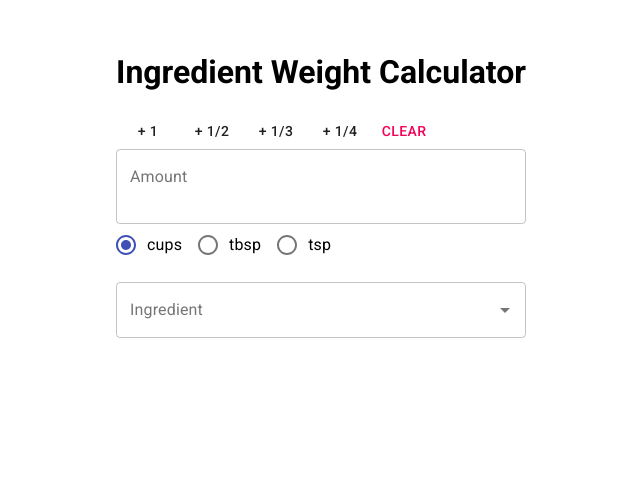
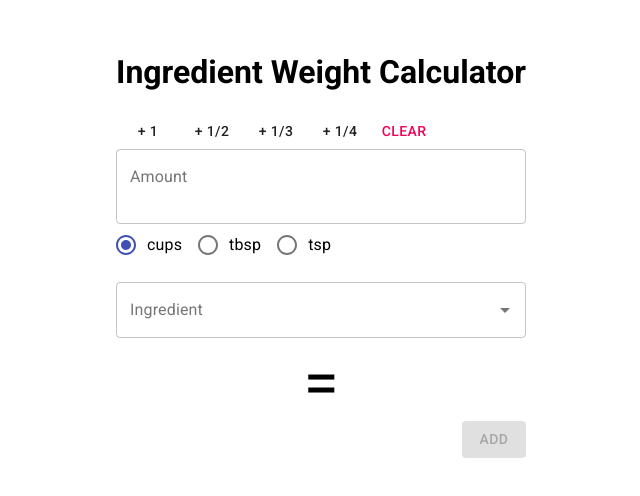
Before and after one commit to kylegong/cookiecalc, a Next.js app: page / in a window 1280 px wide. Shown: the top 496 px of the page, without its empty margins (319-959 px from the left). Built offline with nearby package versions, Linux system fonts and the light colour scheme.

Commit message:
Add history

```diff
--- a/components/calculator.tsx
+++ b/components/calculator.tsx
@@ -7,33 +7,45 @@ import {
 } from "@material-ui/core";
 import { Autocomplete } from "@material-ui/lab";
 import { useState } from "react";
+import { Amount, grams, UNITS } from "../lib/amount";
 import { Ingredient } from "../lib/ingredients";
-import { asCups, grams, UNITS } from "../lib/amount";
+import { History } from "./history";
 
 export interface CalculatorProps {
   ingredients: Ingredient[];
 }
 
 export default function Calculator(props: CalculatorProps) {
-  const [amountStr, setAmount] = useState("");
-  const addAmount = (value: number) => {
-    setAmount(`${value + Number(amountStr)}`);
+  const [volStr, setVol] = useState("");
+  const addVol = (value: number) => {
+    setVol(`${value + Number(volStr)}`);
   };
   const [unit, setUnit] = useState("cups");
   const [ingredient, setIngredient] = useState<Ingredient>();
-  let calculation = "";
-  if (amountStr != "" && ingredient != null) {
-    const amount = { value: Number(amountStr), unit, ingredient };
-    calculation = `= ${grams(amount)} grams`;
+  let calculation = "=";
+  let addAmount = null;
+  const [amounts, setAmounts] = useState<Amount[]>([]);
+  if (volStr != "" && ingredient != null) {
+    const amount = { value: Number(volStr), unit, ingredient };
+    addAmount = () => {
+      setAmounts([...amounts, amount]);
+      console.log(amounts);
+    };
+    calculation = `= ${grams(amount).toFixed(0)} grams`;
   }
+  const delAmount = (i: number) => {
+    const newAmounts = amounts.slice();
+    newAmounts.splice(i, 1);
+    setAmounts(newAmounts);
+  };
   return (
     <div>
       <div>
-        <AddAmountButton addAmount={addAmount} num={1} />
-        <AddAmountButton addAmount={addAmount} num={1} denom={2} />
-        <AddAmountButton addAmount={addAmount} num={1} denom={3} />
-        <AddAmountButton addAmount={addAmount} num={1} denom={4} />
-        <Button color="secondary" onClick={() => setAmount("")}>
+        <AddVolButton addVol={addVol} num={1} />
+        <AddVolButton addVol={addVol} num={1} denom={2} />
+        <AddVolButton addVol={addVol} num={1} denom={3} />
+        <AddVolButton addVol={addVol} num={1} denom={4} />
+        <Button color="secondary" onClick={() => setVol("")}>
           Clear
         </Button>
       </div>
@@ -44,8 +56,8 @@ export default function Calculator(props: CalculatorProps) {
           variant="outlined"
           inputProps={{ style: { fontSize: "2em" } }}
           fullWidth={true}
-          value={amountStr}
-          onChange={(e) => setAmount(e.target.value)}
+          value={volStr}
+          onChange={(e) => setVol(e.target.value)}
         />
       </div>
       <UnitSelect unit={unit} setUnit={setUnit} />
@@ -63,13 +75,30 @@ export default function Calculator(props: CalculatorProps) {
       >
         {calculation}
       </div>
+      <div style={{ display: "flex", justifyContent: "flex-end" }}>
+        <Button
+          variant="contained"
+          color="primary"
+          onClick={addAmount}
+          disabled={addAmount == null}
+        >
+          Add
+        </Button>
+      </div>
+      <div style={{ paddingTop: "1rem" }}>
+        <History amounts={amounts} delAmount={delAmount} />
+      </div>
     </div>
   );
 }
 
-type StringF = (s: string) => void;
-
-function UnitSelect({ unit, setUnit }: { unit: string; setUnit: StringF }) {
+function UnitSelect({
+  unit,
+  setUnit,
+}: {
+  unit: string;
+  setUnit: (s: string) => void;
+}) {
   const inputs = UNITS.map((inputUnit) => {
     const changeUnit = () => {
       setUnit(inputUnit);
@@ -94,10 +123,10 @@ function UnitSelect({ unit, setUnit }: { unit: string; setUnit: StringF }) {
 interface AddAmountProps {
   num: number;
   denom?: number;
-  addAmount(value: number);
+  addVol(value: number): void;
 }
 
-function AddAmountButton(props: AddAmountProps) {
+function AddVolButton(props: AddAmountProps) {
   let label = `+ ${props.num}`;
   let value = props.num;
   if (props.denom) {
@@ -105,7 +134,7 @@ function AddAmountButton(props: AddAmountProps) {
     value /= props.denom;
   }
   const addAmount = (value: number) => () => {
-    props.addAmount(value);
+    props.addVol(value);
   };
   return <Button onClick={addAmount(value)}>{label}</Button>;
 }
--- /dev/null
+++ b/components/history.tsx
@@ -0,0 +1,53 @@
+import IconButton from "@material-ui/core/IconButton";
+import DeleteIcon from "@material-ui/icons/Delete";
+import { Amount, grams } from "../lib/amount";
+
+export interface HistoryProps {
+  amounts: Amount[];
+  delAmount(i: number): void;
+}
+
+export function History(props: HistoryProps) {
+  console.log(props.amounts);
+  const historyItems = props.amounts.map((amount, i) =>
+    HistoryRow(amount, () => props.delAmount(i))
+  );
+  return <>{historyItems}</>;
+}
+
+function HistoryRow(amount: Amount, delAmount: () => void) {
+  return (
+    <div
+      style={{
+        display: "flex",
+        justifyContent: "space-between",
+        alignItems: "center",
+      }}
+    >
+      <div style={{ width: "10%", textAlign: "right" }}>
+        {+amount.value.toFixed(3)}
+      </div>
+      <div style={{ width: "10%", textAlign: "right" }}>{amount.unit}</div>
+
+      <div
+        style={{
+          width: "65%",
+          textAlign: "left",
+          paddingLeft: ".5rem",
+        }}
+      >
+        {amount.ingredient.name}
+      </div>
+
+      <div style={{ width: "10%", textAlign: "right" }}>
+        {grams(amount).toFixed(0)}g
+      </div>
+
+      <div style={{ textAlign: "right" }}>
+        <IconButton aria-label="delete" onClick={delAmount}>
+          <DeleteIcon fontSize="small" />
+        </IconButton>
+      </div>
+    </div>
+  );
+}
--- a/package.json
+++ b/package.json
@@ -10,6 +10,7 @@
   },
   "dependencies": {
     "@material-ui/core": "^4.11.2",
+    "@material-ui/icons": "^4.11.2",
     "@material-ui/lab": "^4.0.0-alpha.57",
     "next": "10.0.4",
     "react": "17.0.1",
```
Also changed, not shown: 1 other file (tests, documents, lock files or other folders).
